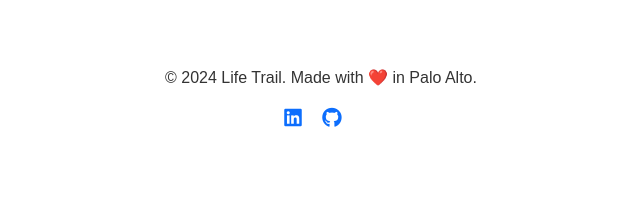
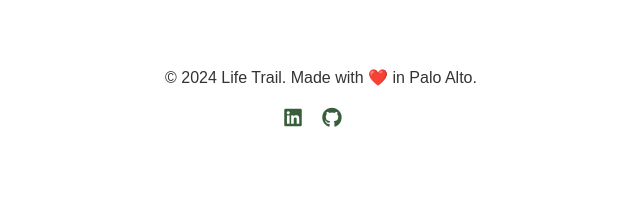
Before and after one commit to mqmotiwala/life_trail, a Flask app: page /register in a window 1280 px wide. Shown: the part 588-800 px from the top of the page, without its empty margins (319-959 px from the left). Run offline with Flask 3, Linux system fonts and the light colour scheme.

Commit message:
logos match color scheme

```diff
--- a/templates/base.html
+++ b/templates/base.html
@@ -55,6 +55,9 @@
             color: white;
             border: none;
         }
+        .fab {
+            color: #385e3c;
+        }
     </style>
     {% block head %}{% endblock %}
 </head>
```
